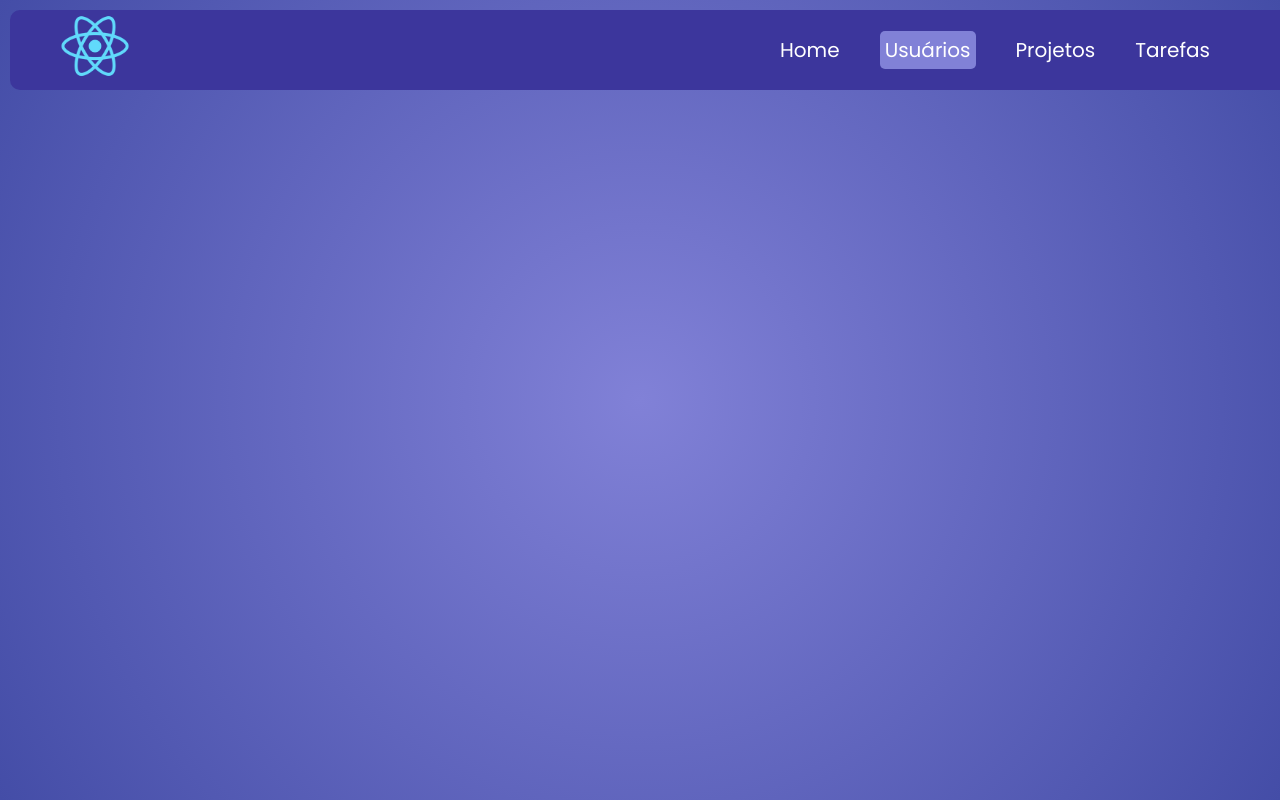
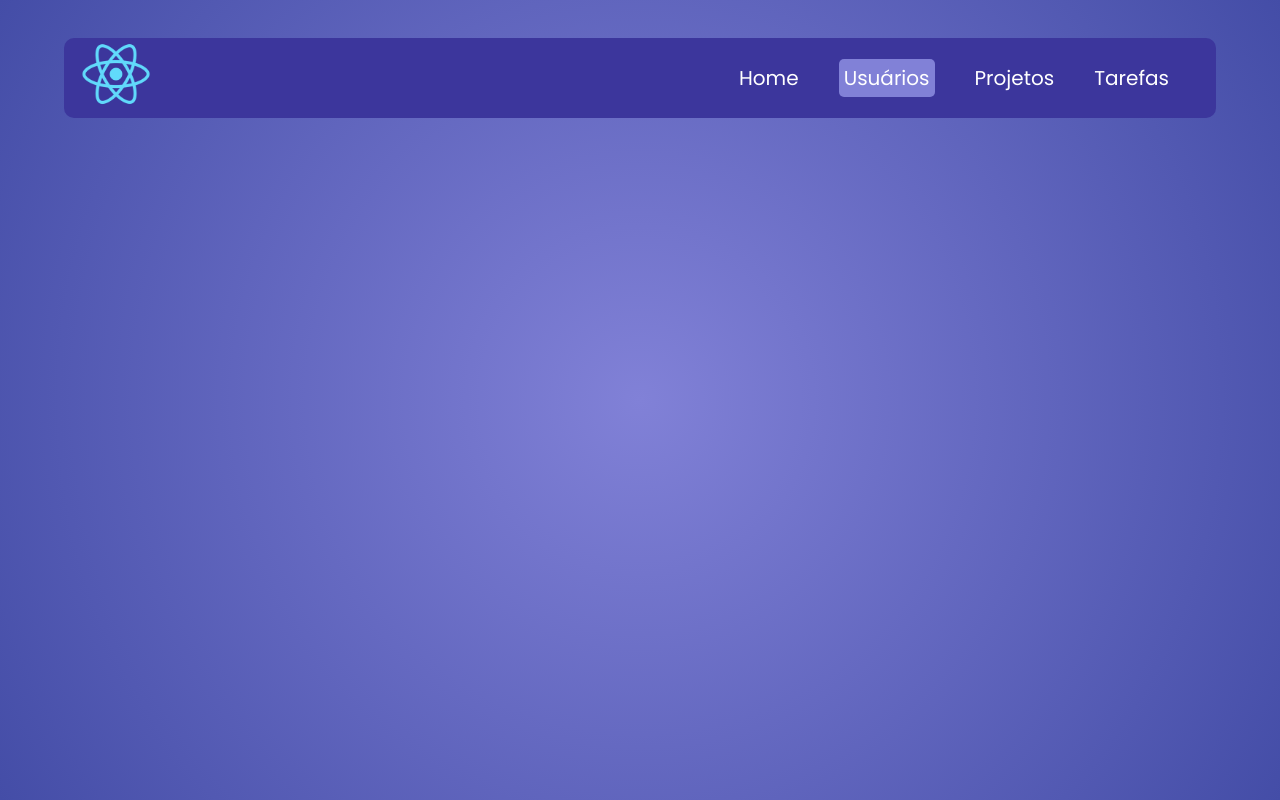
Before and after one commit to joaorjoaquim/ReactJS-NextJS-CRUD-Frontend, a React (Create React App) app: page /users in a window 1280 px wide. Built offline with nearby package versions, Linux system fonts and the light colour scheme.

Commit message:
center navbar

```diff
--- a/src/components/Navbar/index.js
+++ b/src/components/Navbar/index.js
@@ -1,12 +1,21 @@
 import React, { useState } from 'react';
 import { NavLink } from 'react-router-dom';
-import { Container, Img, MyNav, Ul, Li, DropDownButton } from './styles';
+import {
+    Container,
+    Img,
+    MyNav,
+    Ul,
+    Li,
+    DropDownButton,
+    Header,
+} from './styles';
 import logo from '../../img/logo192.png';
 
 function Navbar() {
     const [extendNavbar, setExtendNavbar] = useState(false);
 
     return (
+        <Header>
             <MyNav>
                 <Container>
                     <NavLink to="/">
@@ -35,6 +44,7 @@ function Navbar() {
                     </DropDownButton>
                 </Container>
             </MyNav>
+        </Header>
     );
 }
 
--- a/src/components/Navbar/styles.js
+++ b/src/components/Navbar/styles.js
@@ -10,9 +10,14 @@ export const MyNav = styled.nav`
     width: 100%;
     height: 100%;
     max-height: 10vh;
-    margin: 10px 10px;
+    max-width: 90vw;
+    margin: 5vw auto;
     transition: all 1.3s ease-in;
     position: fixed;
+
+    @media (min-width: 700px) {
+        margin: 3vw auto;
+    }
 `;
 
 export const Container = styled.div`
@@ -24,6 +29,11 @@ export const Container = styled.div`
     font-size: 20px;
     width: 100%;
     max-width: 1200px;
+`;
+
+export const Header = styled.div`
+    display: flex;
+    justify-content: center;
 `;
 
 export const ExtendedContainer = styled.div`
```
Lines whose indentation alone changed are shown as unchanged.
